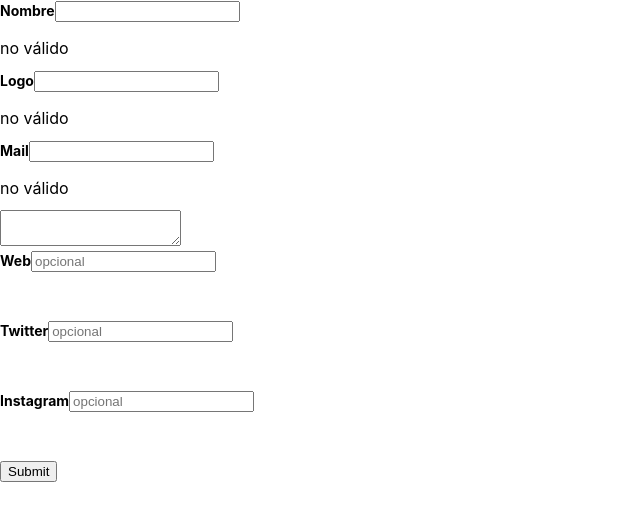
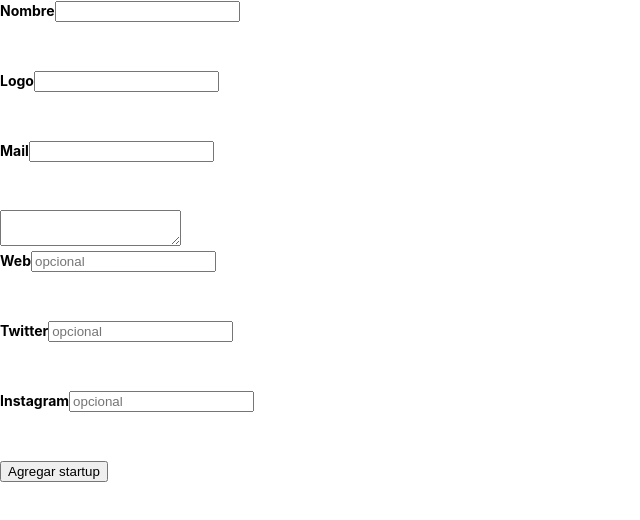
Before and after one commit to Ciervos/PracticaStartUp, a React (Create React App) app: page /agregar in a window 1280 px wide. Shown: the top 520 px of the page, without its empty margins (0-640 px from the left). Built offline with nearby package versions, Linux system fonts and the light colour scheme.

Commit message:
cambio de hook para validar

```diff
--- /dev/null
+++ b/src/components/Button/index.js
@@ -0,0 +1,7 @@
+import React from "react";
+
+function Button({ label, onClick }) {
+  return <button onClick={onClick}>{label}</button>;
+}
+
+export default Button;
--- a/src/components/InputAdd/index.js
+++ b/src/components/InputAdd/index.js
@@ -1,17 +1,15 @@
 import React from 'react';
 import './style.scss';
-import {useValid} from '../../hooks/validate';
 
 function InputAdd(props) {
-  const [isValid,handleChange] = useValid(props.len);
-  const {name,place,onChange} = props;
+   const {name,place,onChange} = props;
 
   return(<div className="inputcont">
   <label>{name}</label>
-  <input name={name} type="text" placeholder={place} onKeyDown={handleChange} onChange={onChange}/>
+  <input name={name} type="text" placeholder={place} onChange={onChange}/>
 
 
-  {props.len > 0 &&(isValid ? <p>Válido</p> :<p>no válido</p>)}
+
   </div>)
 }
 
--- /dev/null
+++ b/src/hooks/notEmpty.js
@@ -0,0 +1,9 @@
+export const useNotEmpty = (data, requiredFields) => {
+  const errors = requiredFields.filter((field) => {
+    if (!data[field] || data[field].length <= 0) {
+      return field;
+    }
+  });
+
+  return errors;
+};
--- a/src/pages/Agregar/index.js
+++ b/src/pages/Agregar/index.js
@@ -1,12 +1,15 @@
 import React,{useState} from 'react';
 import './style.scss';
 import InputAdd from '../../components/InputAdd';
-import {useValid} from '../../hooks/validate';
+import {useNotEmpty} from '../../hooks/notEmpty';
+import Button from '../../components/Button'
 
 
 function Agregar() {
-  const [quetal] = useValid();
+
   const[inputs,setInputs] = useState({});
+  const requiredFields = ["Nombre", "Logo", "Mail"];
+  const errors = useNotEmpty(inputs, requiredFields);
 
   function handleInfo(e){
  const{value,name} = e.target;
@@ -14,8 +17,16 @@ function Agregar() {
 
   }
 
+  function addStartup() {
+    if (errors.length == 0) {
+      console.log("El formulario es valido");
+    } else {
+      console.log(`Tenes un error en ${errors}`);
+    }
+  }
+
   return (
-<form>
+<>
 <InputAdd name="Nombre" len="2" onChange={handleInfo}/>
 <InputAdd name="Logo" len="3"onChange={handleInfo}/>
 <InputAdd name="Mail" len="3"onChange={handleInfo}/>
@@ -23,9 +34,9 @@ function Agregar() {
 <InputAdd name="Web" len="0" place="opcional" onChange={handleInfo}/>
 <InputAdd name="Twitter" len="0" place="opcional"onChange={handleInfo}/>
 <InputAdd name="Instagram" len="0" place="opcional" onChange={handleInfo}/>
-<input type="submit" value="Submit"/>
+<Button onClick={addStartup} label="Agregar startup" />
+</>
 
-</form>
 
   )
 }
```
